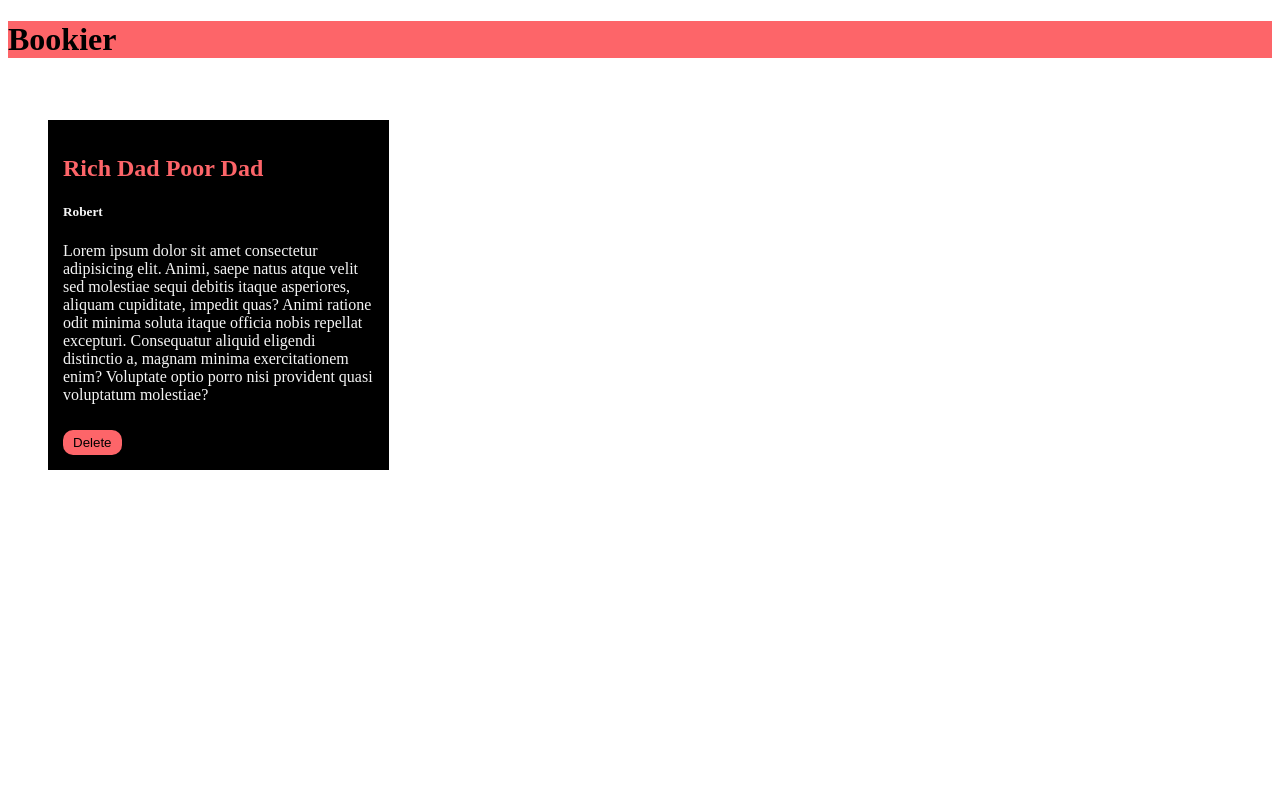
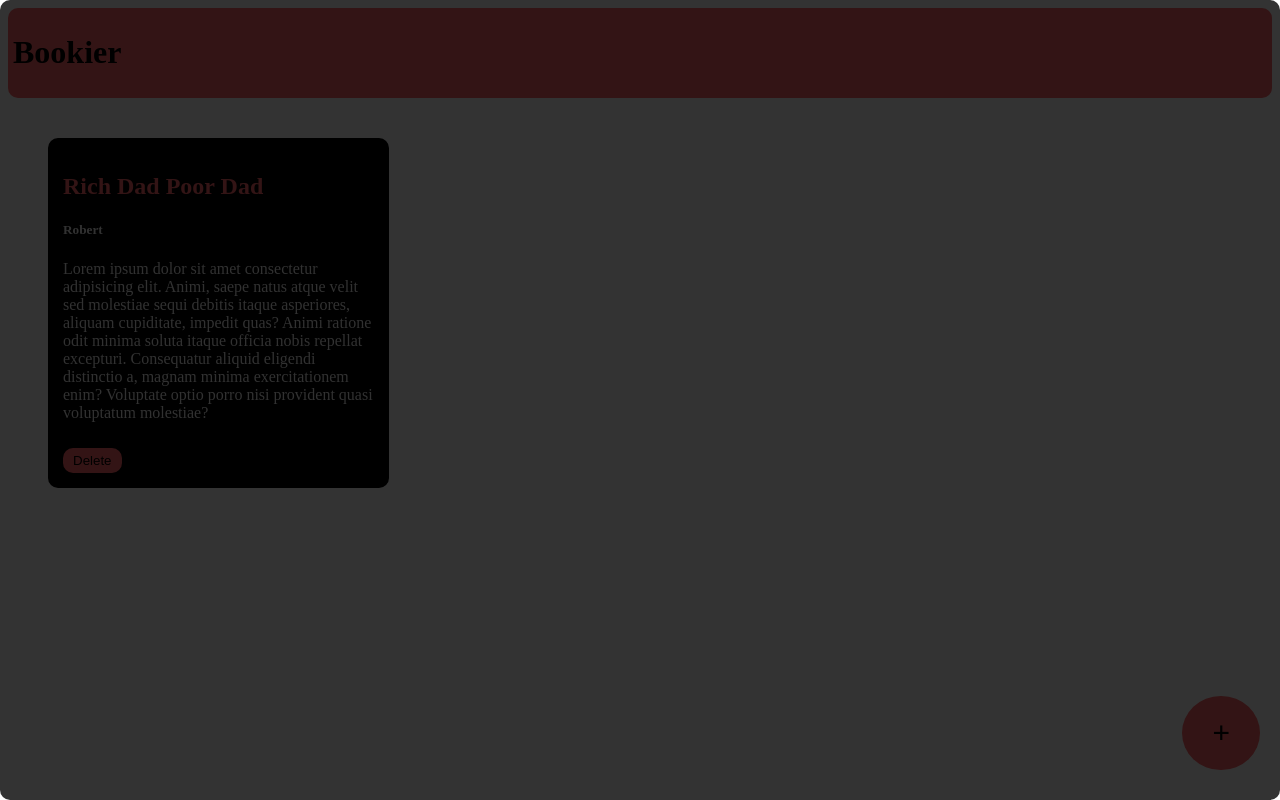
Before and after one commit to Nandhaarul/Bookier, a plain HTML site: page index.html in a window 1280 px wide. Drawn offline with Linux system fonts and the light colour scheme.

Commit message:
added the popup function in HTMl

```diff
--- a/index.html
+++ b/index.html
@@ -22,5 +22,9 @@
             <button>Delete</button>
         </div>
     </div>
+    <div class="popup-overlay">
+
+    </div>
+    <button class="add-button" id="add-popup-button">+</button>
 </body>
 </html>
--- a/style.css
+++ b/style.css
@@ -10,7 +10,9 @@ body{
       }
 }
 .navbar{
-    background-color: #FD6569;
+    background-color: #fd6568;
+    padding: 5px;
+    border-radius: 10px;
 }
 .container{
     padding: 10px;
@@ -19,6 +21,7 @@ body{
     padding: 15px;
     width: 25%;
     background-color: black;
+    border-radius: 10px;
     color: whitesmoke;
     margin: 30px;
 }
@@ -36,3 +39,28 @@ body{
     border: none;
     margin-top: 10px;
 }
+.add-button{
+    background-color: #fd6568;
+    color: black;
+    border-radius: 100%;
+    padding-top: 20px;
+    padding-bottom: 20px;
+    padding-left: 30px;
+    padding-right: 30px;
+    font-size: 30px;
+    border: none;
+    position: fixed;
+    bottom: 30px;
+    right: 20px;
+}
+.popup-overlay{
+    background-color: black;
+    opacity: 0.8;
+    position: absolute;
+    width: 100%;
+    height: 100%;
+    top: 0;
+    left: 0;
+    border-radius: 10px;
+    z-index: 1;
+}
```
